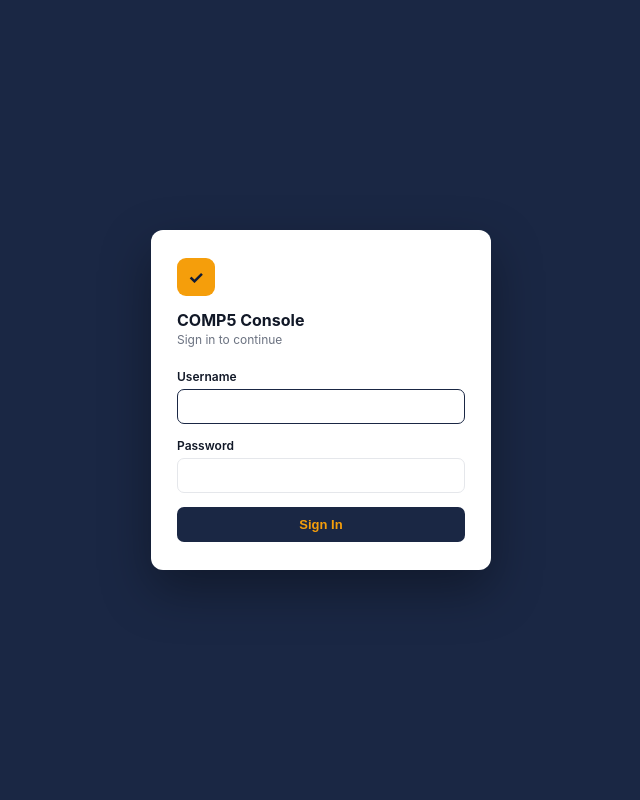
After one commit to sajjadkhalid81/comp5-console, a Flask app: template templates/login.html in a window 1280 px wide. The commit adds this page. Shown: the whole page, without its empty margins (319-959 px from the left). Run offline with Flask 3, Linux system fonts and the light colour scheme; the template is opened without the code that fills it, so the values that code supplies are empty.

Commit message:
Add login-protected Flask console (env-based credentials)

```diff
--- /dev/null
+++ b/app.py
@@ -0,0 +1,47 @@
+import os
+from functools import wraps
+from flask import Flask, render_template, request, redirect, url_for, session
+
+app = Flask(__name__)
+app.secret_key = os.environ.get("SECRET_KEY", "dev-only-change-in-render-env")
+
+CONSOLE_USERNAME = os.environ.get("CONSOLE_USERNAME", "admin")
+CONSOLE_PASSWORD = os.environ.get("CONSOLE_PASSWORD", "changeme")
+
+
+def login_required(f):
+    @wraps(f)
+    def wrapped(*args, **kwargs):
+        if not session.get("logged_in"):
+            return redirect(url_for("login"))
+        return f(*args, **kwargs)
+    return wrapped
+
+
+@app.route("/login", methods=["GET", "POST"])
+def login():
+    error = None
+    if request.method == "POST":
+        username = request.form.get("username", "")
+        password = request.form.get("password", "")
+        if username == CONSOLE_USERNAME and password == CONSOLE_PASSWORD:
+            session["logged_in"] = True
+            return redirect(url_for("index"))
+        error = "Invalid username or password."
+    return render_template("login.html", error=error)
+
+
+@app.route("/logout")
+def logout():
+    session.clear()
+    return redirect(url_for("login"))
+
+
+@app.route("/")
+@login_required
+def index():
+    return render_template("console.html")
+
+
+if __name__ == "__main__":
+    app.run(debug=True)
--- /dev/null
+++ b/requirements.txt
@@ -0,0 +1,2 @@
+flask==3.0.3
+gunicorn==22.0.0
--- a/index.html
+++ b/templates/console.html
@@ -302,6 +302,7 @@ footer.note { font-size: 10px; color: var(--text-light); margin-top: 6px; }
     <div class="tb-right">
       <div class="live-badge"><div class="live-dot"></div>Live</div>
       <span class="tb-date" id="tb-date"></span>
+      <a href="/logout" style="font-size:11px;color:var(--text-muted);text-decoration:none;border:1px solid var(--border);padding:4px 10px;border-radius:6px;">Log out</a>
     </div>
   </div>
 
--- /dev/null
+++ b/templates/login.html
@@ -0,0 +1,77 @@
+<!DOCTYPE html>
+<html lang="en">
+<head>
+<meta charset="UTF-8">
+<meta name="viewport" content="width=device-width, initial-scale=1.0">
+<title>Sign in — COMP5 Console</title>
+<style>
+  :root{
+    --navy:#1a2744;
+    --navy-dark:#0f1b36;
+    --amber:#f59e0b;
+    --border:#e5e7eb;
+    --text:#111827;
+    --text-muted:#6b7280;
+  }
+  *{box-sizing:border-box;margin:0;padding:0;}
+  body{
+    min-height:100vh;
+    display:flex;align-items:center;justify-content:center;
+    background:var(--navy);
+    font-family:-apple-system,'Segoe UI',Roboto,sans-serif;
+  }
+  .card{
+    width:100%;max-width:340px;
+    background:#fff;
+    border-radius:12px;
+    padding:28px 26px;
+    box-shadow:0 20px 50px rgba(0,0,0,0.35);
+  }
+  .logo{
+    width:38px;height:38px;border-radius:9px;
+    background:var(--amber);
+    display:flex;align-items:center;justify-content:center;
+    font-weight:700;color:var(--navy-dark);font-size:18px;
+    margin-bottom:14px;
+  }
+  h1{font-size:16px;color:var(--text);margin-bottom:2px;}
+  p.sub{font-size:12px;color:var(--text-muted);margin-bottom:22px;}
+  label{font-size:12px;color:var(--text);font-weight:600;display:block;margin-bottom:5px;}
+  input{
+    width:100%;padding:9px 11px;
+    border:1px solid var(--border);border-radius:7px;
+    font-size:13px;margin-bottom:14px;
+    outline:none;
+  }
+  input:focus{border-color:var(--navy);}
+  button{
+    width:100%;padding:10px;
+    background:var(--navy);color:var(--amber);
+    border:none;border-radius:7px;
+    font-size:13px;font-weight:600;
+    cursor:pointer;
+  }
+  button:hover{background:var(--navy-dark);}
+  .error{
+    background:#fee2e2;color:#b91c1c;
+    font-size:12px;padding:8px 10px;border-radius:6px;
+    margin-bottom:14px;
+  }
+</style>
+</head>
+<body>
+  <div class="card">
+    <div class="logo">✓</div>
+    <h1>COMP5 Console</h1>
+    <p class="sub">Sign in to continue</p>
+    {% if error %}<div class="error">{{ error }}</div>{% endif %}
+    <form method="POST">
+      <label for="username">Username</label>
+      <input type="text" id="username" name="username" autocomplete="username" required autofocus>
+      <label for="password">Password</label>
+      <input type="password" id="password" name="password" autocomplete="current-password" required>
+      <button type="submit">Sign In</button>
+    </form>
+  </div>
+</body>
+</html>
```
Also changed, not shown: 2 other files.
